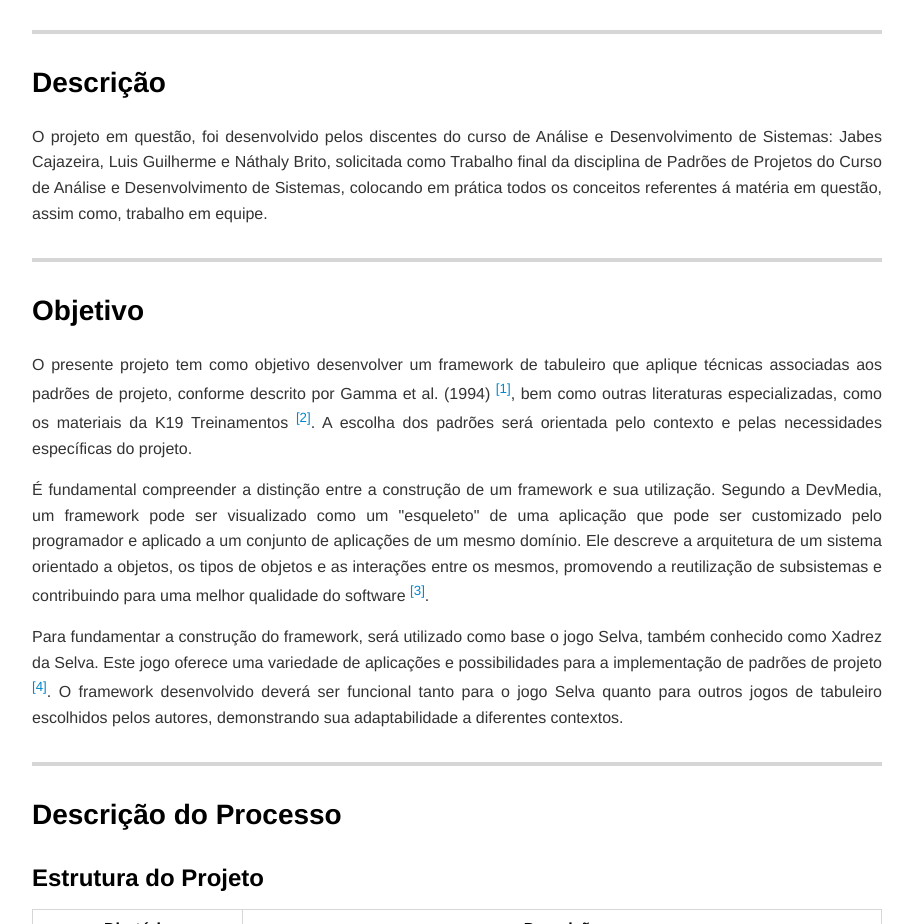
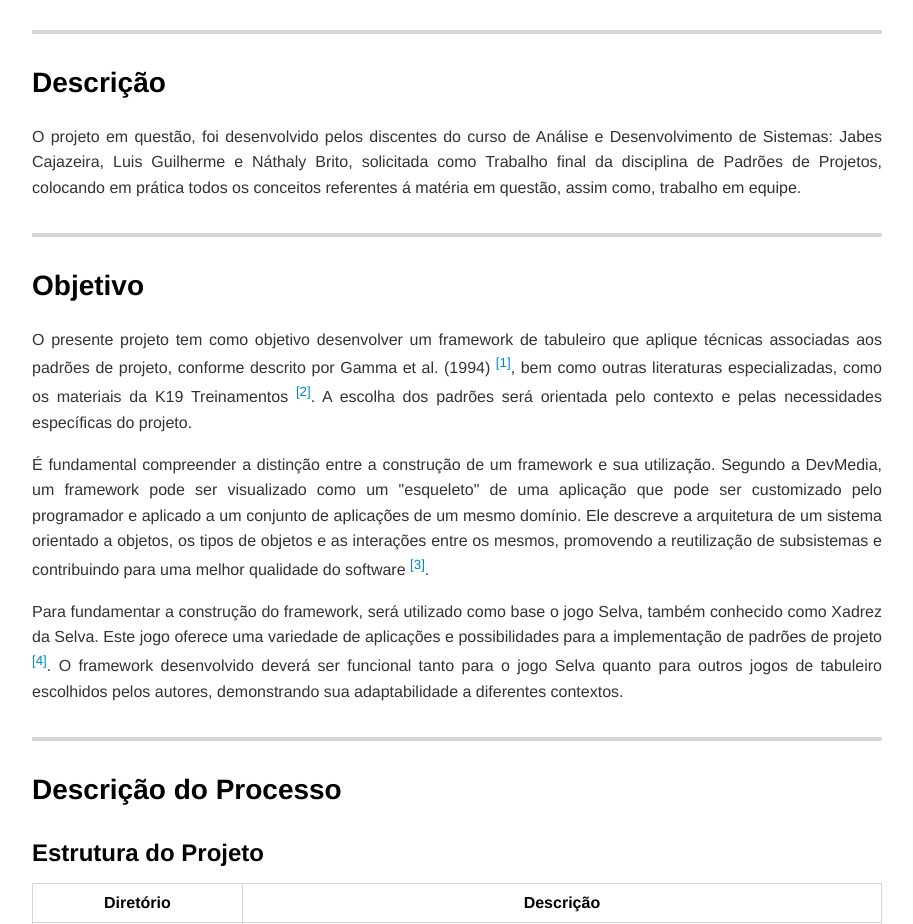
Before and after one commit to MrJabes762/FrameworkTabuleiro, a plain HTML site: page index.html in a window 1280 px wide. Shown: the part 2122-3046 px from the top of the page, without its empty margins (183-1096 px from the left). Drawn offline with nearby package versions, Linux system fonts and the light colour scheme.

Commit message:
fix: Corrigir descrição do projeto no README.md e index.html

```diff
--- a/index.html
+++ b/index.html
@@ -1053,8 +1053,7 @@
     <hr>
     <h2 id="descrição">Descrição </h2>
     <p>O projeto em questão, foi desenvolvido pelos discentes do curso de Análise e Desenvolvimento de Sistemas: Jabes
-      Cajazeira, Luis Guilherme e Náthaly Brito, solicitada como Trabalho final da disciplina de Padrões de Projetos do
-      Curso de Análise e Desenvolvimento de Sistemas, colocando em prática todos os conceitos referentes á matéria em
+      Cajazeira, Luis Guilherme e Náthaly Brito, solicitada como Trabalho final da disciplina de Padrões de Projetos, colocando em prática todos os conceitos referentes á matéria em
       questão, assim como, trabalho em equipe.</p>
     <hr>
     <h2 id="objetivo">Objetivo </h2>
```
Also changed, not shown: 1 other file.
